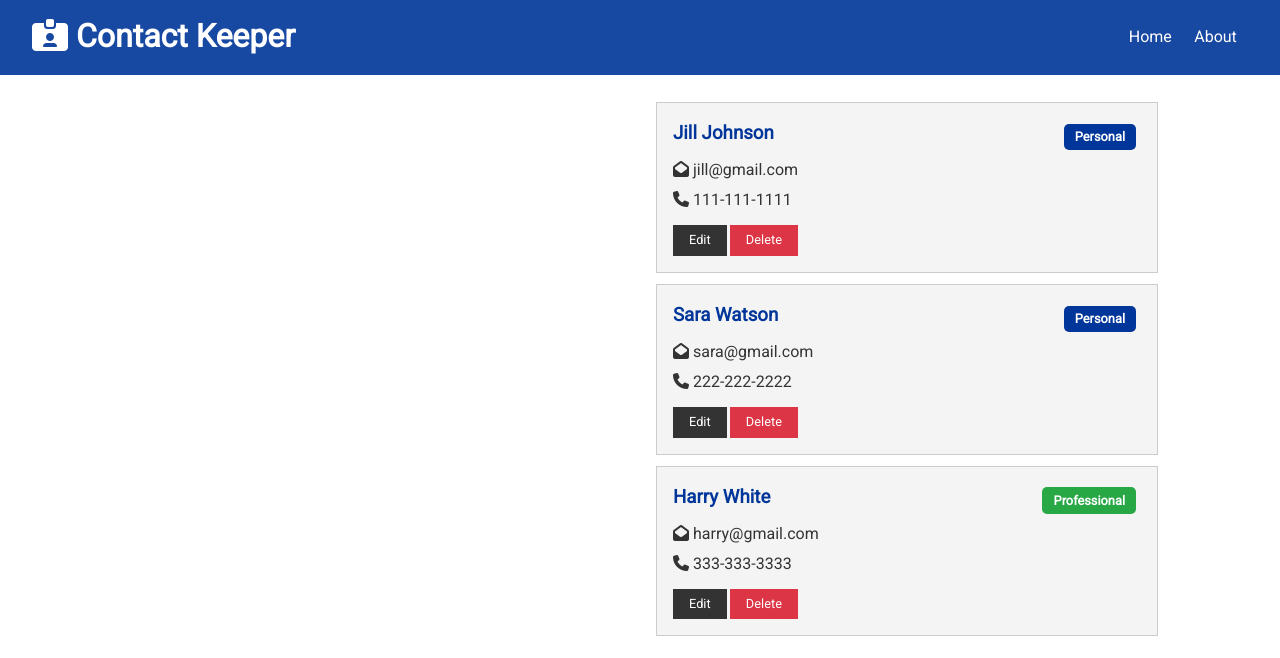
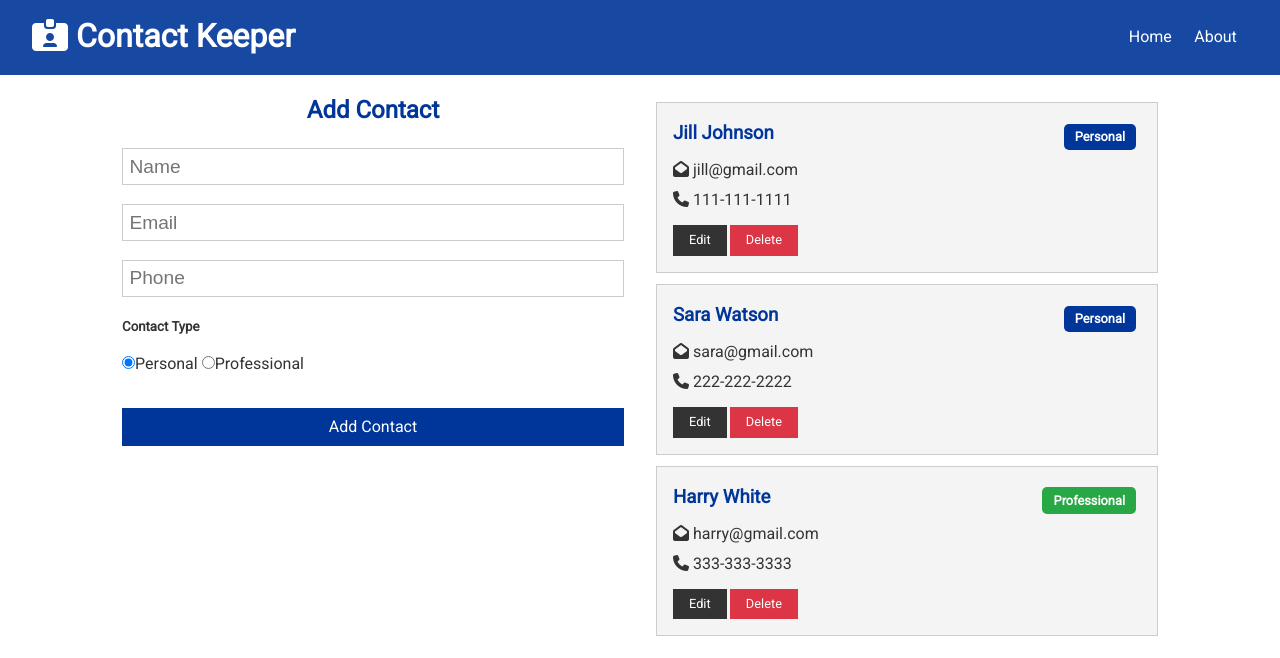
Before and after one commit to gazjosef/contact-keeper, a React (Create React App) app in the folder client/: page / in a window 1280 px wide. Shown: the top 658 px of the page. Built offline with nearby package versions, Linux system fonts and the light colour scheme.

Commit message:
ContactForm Component

```diff
--- /dev/null
+++ b/client/src/component/contacts/ContactForm.js
@@ -0,0 +1,66 @@
+import React, { useState } from "react";
+
+const ContactForm = () => {
+  const [contact, setContact] = useState({
+    name: "",
+    email: "",
+    phone: "",
+    type: "personal"
+  });
+
+  const { name, email, phone, type } = contact;
+
+  const onChange = e =>
+    setContact({ ...contact, [e.target.name]: e.target.value });
+
+  return (
+    <form>
+      <h2 className="text-primary">Add Contact</h2>
+      <input
+        type="text"
+        placeholder="Name"
+        name="name"
+        value={name}
+        onChange={onChange}
+      />
+      <input
+        type="email"
+        placeholder="Email"
+        name="email"
+        value={email}
+        onChange={onChange}
+      />
+      <input
+        type="text"
+        placeholder="Phone"
+        name="phone"
+        value={phone}
+        onChange={onChange}
+      />
+      <h5>Contact Type</h5>
+      <input
+        type="radio"
+        name="type"
+        value="personal"
+        checked={type === "personal"}
+      />
+      Personal{" "}
+      <input
+        type="radio"
+        name="type"
+        value="Professional"
+        checked={type === "Professional"}
+      />
+      Professional{" "}
+      <div>
+        <input
+          type="submit"
+          value="Add Contact"
+          className="btn btn-primary btn-block"
+        />
+      </div>
+    </form>
+  );
+};
+
+export default ContactForm;
--- a/client/src/component/pages/Home.js
+++ b/client/src/component/pages/Home.js
@@ -1,10 +1,13 @@
 import React from "react";
 import Contacts from "../contacts/Contacts";
+import ContactForm from "../contacts/ContactForm";
 
 const Home = () => {
   return (
     <div className="grid-2">
-      <div>{/* Contact Form */}</div>
+      <div>
+        <ContactForm />
+      </div>
       <div>
         <Contacts />
       </div>
```
